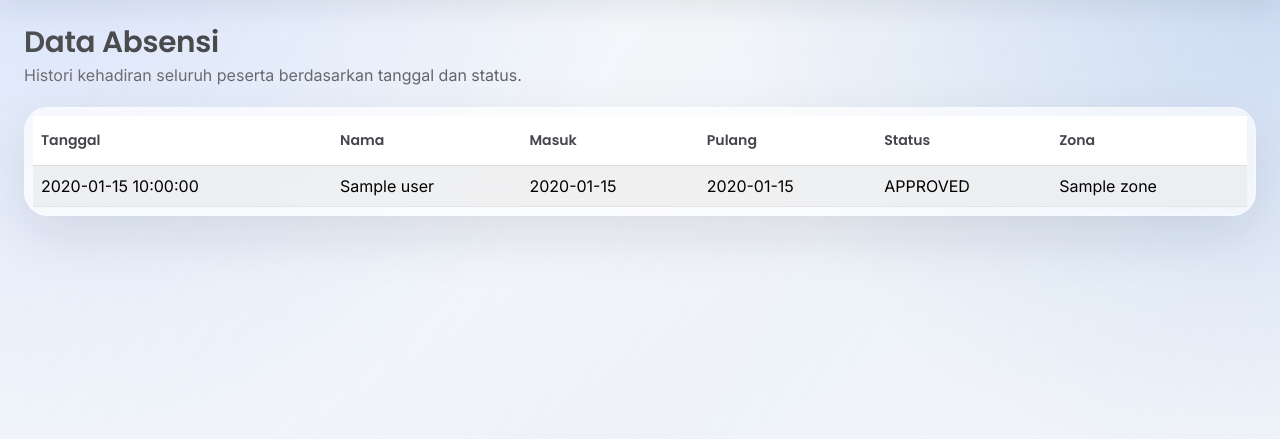
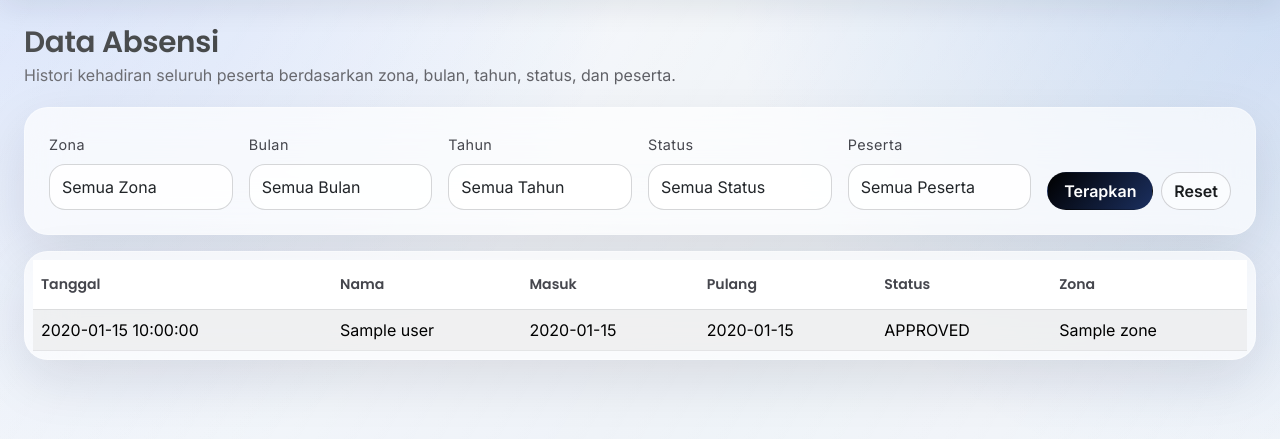
Before and after one commit to takdim/aim-intern-attendance, a Python web app: template app/templates/admin/attendance.html in a window 1280 px wide. Shown: the part 58-497 px from the top of the page. Run offline with Jinja, Linux system fonts and the light colour scheme; the template is opened without the code that fills it: most values are stand-ins (such as "Sample title", 1, 10 or a date in 2020).

Commit message:
add filter on attendance admin

```diff
--- a/app/templates/admin/attendance.html
+++ b/app/templates/admin/attendance.html
@@ -2,8 +2,74 @@
 {% block content %}
 <div class="page-header">
   <h3 class="mb-1">Data Absensi</h3>
-  <p class="page-subtitle">Histori kehadiran seluruh peserta berdasarkan tanggal dan status.</p>
+  <p class="page-subtitle">Histori kehadiran seluruh peserta berdasarkan zona, bulan, tahun, status, dan peserta.</p>
 </div>
+
+<div class="card card-soft mb-3">
+  <div class="card-body">
+    <form method="get" class="row g-3 align-items-end">
+      <div class="col-md-2">
+        <label class="form-label">Zona</label>
+        <select class="form-select" name="zone_id">
+          <option value="">Semua Zona</option>
+          {% for zone in zones %}
+          <option value="{{ zone.id }}" {% if filters.zone_id == (zone.id|string) %}selected{% endif %}>{{ zone.name }}</option>
+          {% endfor %}
+        </select>
+      </div>
+      <div class="col-md-2">
+        <label class="form-label">Bulan</label>
+        <select class="form-select" name="month">
+          <option value="">Semua Bulan</option>
+          <option value="1" {% if filters.month == '1' %}selected{% endif %}>Januari</option>
+          <option value="2" {% if filters.month == '2' %}selected{% endif %}>Februari</option>
+          <option value="3" {% if filters.month == '3' %}selected{% endif %}>Maret</option>
+          <option value="4" {% if filters.month == '4' %}selected{% endif %}>April</option>
+          <option value="5" {% if filters.month == '5' %}selected{% endif %}>Mei</option>
+          <option value="6" {% if filters.month == '6' %}selected{% endif %}>Juni</option>
+          <option value="7" {% if filters.month == '7' %}selected{% endif %}>Juli</option>
+          <option value="8" {% if filters.month == '8' %}selected{% endif %}>Agustus</option>
+          <option value="9" {% if filters.month == '9' %}selected{% endif %}>September</option>
+          <option value="10" {% if filters.month == '10' %}selected{% endif %}>Oktober</option>
+          <option value="11" {% if filters.month == '11' %}selected{% endif %}>November</option>
+          <option value="12" {% if filters.month == '12' %}selected{% endif %}>Desember</option>
+        </select>
+      </div>
+      <div class="col-md-2">
+        <label class="form-label">Tahun</label>
+        <select class="form-select" name="year">
+          <option value="">Semua Tahun</option>
+          {% for year in year_options %}
+          <option value="{{ year }}" {% if filters.year == (year|string) %}selected{% endif %}>{{ year }}</option>
+          {% endfor %}
+        </select>
+      </div>
+      <div class="col-md-2">
+        <label class="form-label">Status</label>
+        <select class="form-select" name="status">
+          <option value="">Semua Status</option>
+          {% for status in ['HADIR', 'TERLAMBAT', 'IZIN', 'SAKIT', 'PULANG_CEPAT', 'ALPHA', 'BELUM_ABSEN'] %}
+          <option value="{{ status }}" {% if filters.status == status %}selected{% endif %}>{{ status }}</option>
+          {% endfor %}
+        </select>
+      </div>
+      <div class="col-md-2">
+        <label class="form-label">Peserta</label>
+        <select class="form-select" name="user_id">
+          <option value="">Semua Peserta</option>
+          {% for user in users %}
+          <option value="{{ user.id }}" {% if filters.user_id == (user.id|string) %}selected{% endif %}>{{ user.name }}</option>
+          {% endfor %}
+        </select>
+      </div>
+      <div class="col-md-2 d-flex gap-2">
+        <button class="btn btn-primary flex-fill">Terapkan</button>
+        <a class="btn btn-outline-secondary" href="{{ url_for('admin.attendance') }}">Reset</a>
+      </div>
+    </form>
+  </div>
+</div>
+
 <div class="table-responsive card card-soft p-2">
 <table class="table table-striped m-0">
 <thead><tr><th>Tanggal</th><th>Nama</th><th>Masuk</th><th>Pulang</th><th>Status</th><th>Zona</th></tr></thead>
@@ -18,6 +84,9 @@
   <td>{{ row.zone.name if row.zone else '-' }}</td>
 </tr>
 {% endfor %}
+{% if not attendances %}
+<tr><td colspan="6" class="text-center py-4">Belum ada data pada filter ini.</td></tr>
+{% endif %}
 </tbody>
 </table>
 </div>
```
Also changed, not shown: app/admin/routes.py (+35 -4 lines), app/templates/intern/attendance.html (+28 -3 lines), 1 other file.
